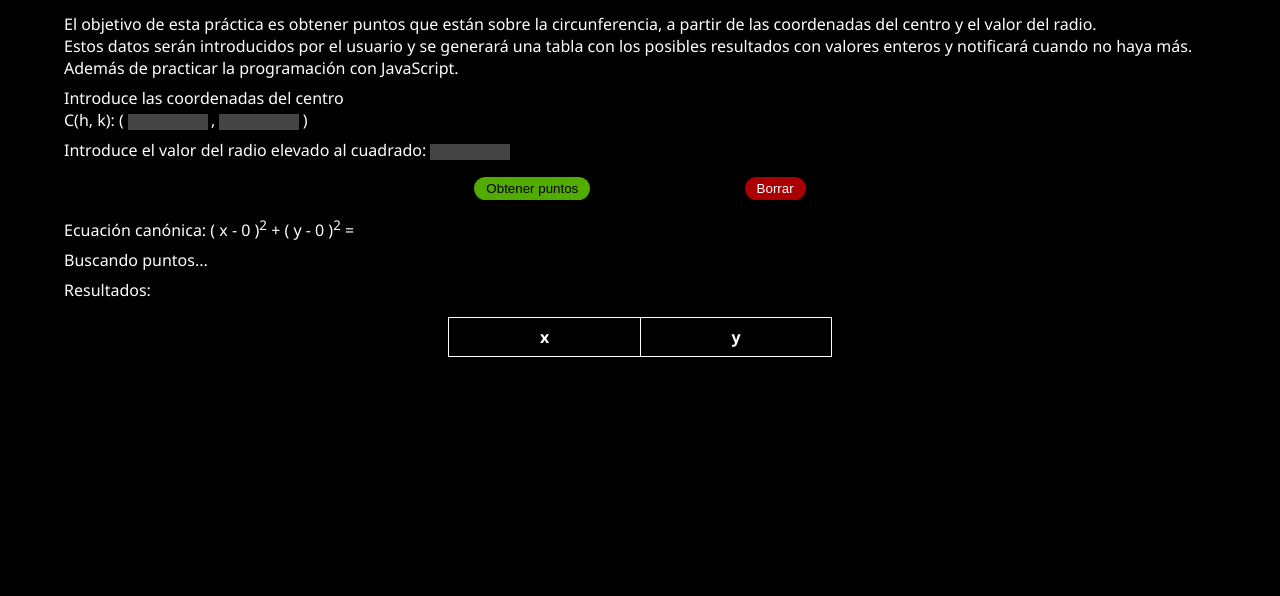
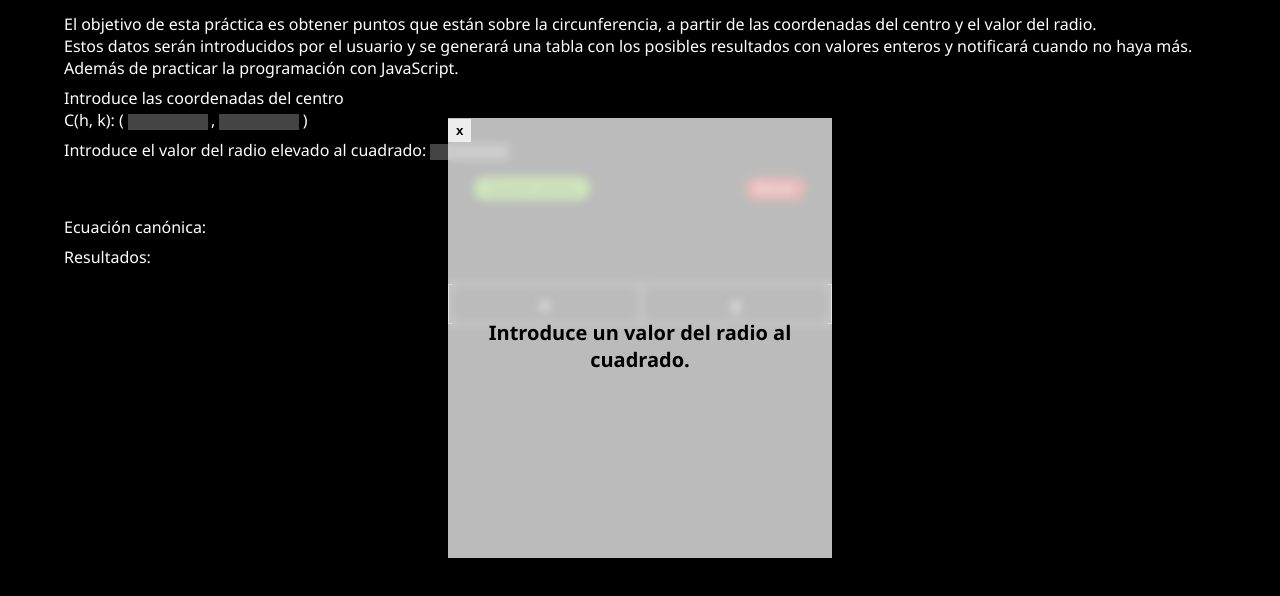
Before and after one commit to RomanPinelo/puntosCircunferencia, a plain HTML site: page index.html in a window 1280 px wide. Both pictures are taken after a click on the button "Obtener puntos". Shown: the part 62-658 px from the top of the page. Drawn offline with Linux system fonts and the light colour scheme.

Commit message:
Ventana modal agregada

```diff
--- a/calculo.js
+++ b/calculo.js
@@ -8,6 +8,10 @@ var mensajeNoResultados = document.getElementById("noMasResultados");
 var busca = document.getElementById("buscando");
 var btnPun = document.getElementById("btnPuntos");
 var btnBor = document.getElementById("btnBorrar");
+
+var ventanaModal = document.getElementById("modal");
+var btnModal = document.getElementById("cerrar");
+var textoModal = document.getElementById("mensajeModal");
 
 // Funciones
 function pintaEcuacion(h, k, radioCuadrado) {
@@ -28,17 +32,25 @@ function pintaEcuacion(h, k, radioCuadrado) {
   }
 }
 
-// Evento de los botones
-btnBor.addEventListener('click', function(){
-  window.location.reload();
-});
-
-btnPun.addEventListener('click', function(){
+function verificaDatos(h, k, radioCuadrado) {
+  if (h == "") {
+    h = 0;
+  }
+  if (k == "") {
+    k = 0;
+  }
+  if (radioCuadrado == "") {
+    ventanaModal.classList.toggle("active");
+    textoModal.innerHTML = "Introduce un valor del radio al cuadrado.";
+  } else if (radioCuadrado == 0) {
+    ventanaModal.classList.toggle("active");
+    textoModal.innerHTML = "Introduce un valor del radio al cuadrado mayor a 0.";
+  } else if (radioCuadrado < 0) {
+    ventanaModal.classList.toggle("active");
+    textoModal.innerHTML = "El valor del radio al cuadrado no puede ser negativo. Introduce un número mayor a 0.";
+  } else {
     let x = -100;
     let y = -100;
-  let h = coorH.value;
-  let k = coorK.value;
-  let radioCuadrado = valorRadioCuadrado.value;
     let resultado;
 
     pintaEcuacion(h, k, radioCuadrado);
@@ -69,4 +81,31 @@ btnPun.addEventListener('click', function(){
         }
       }
     }, 1);
+  }
+}
+
+// Evento de los botones
+btnBor.addEventListener('click', function(){
+  window.location.reload();
 });
+
+btnModal.addEventListener('click', function(){
+  ventanaModal.classList.toggle("active");
+});
+
+btnPun.addEventListener('click', function(){
+  let h = coorH.value;
+  let k = coorK.value;
+  let radioCuadrado = valorRadioCuadrado.value;
+
+  ecuaCanonica.innerHTML = "";
+  mensajeNoResultados.innerHTML = "";
+  tabla.innerHTML = `
+    <tr>
+      <th>x</th>
+      <th>y</th>
+    </tr>
+  `;
+
+  verificaDatos(h, k, radioCuadrado);
+});
--- a/index.html
+++ b/index.html
@@ -13,6 +13,11 @@
   </head>
 
   <body>
+
+    <div class="modal" id="modal">
+      <button class="cerrar" id="cerrar">x</button>
+      <p class="mensajeModal" id="mensajeModal"></p>
+    </div>
 
     <h1>Puntos dentro de la circunferencia</h1>
 
--- a/style.css
+++ b/style.css
@@ -78,6 +78,43 @@ input {
   color: #fff;
 }
 
+.modal {
+  position: absolute;
+  top: 50%;
+  left: 50%;
+  z-index: 10;
+  transform: translate(-50%, -50%) scale(0);
+  transition: 0.5s;
+  background-color: #ffffffbb;
+  backdrop-filter: blur(5px);
+  width: 90%;
+  height: 27.5rem;
+  color: #000;
+}
+
+.modal.active {
+  transform: translate(-50%, -50%) scale(1);
+}
+
+.modal .cerrar {
+  background-color: #ffffffbb;
+  outline: none;
+  border: 0;
+  padding: 0.25rem 0.5rem;
+  font-weight: bold;
+  cursor: pointer;
+}
+
+.modal .mensajeModal {
+  position: absolute;
+  text-align: center;
+  top: 50%;
+  left: 50%;
+  transform: translate(-50%, -50%);
+  font-weight: bold;
+  font-size: 1.25rem;
+}
+
 
 
 /*_*_*_*_*_*_*_*_*_*_*_*_*_*_*_*_*_*_*_*_*_*_*_*_*_*_*_*_*_*_*_*_*_*_*_*_*_*_*_*_*_*_*
@@ -85,6 +122,10 @@ input {
 *_*_*_*_*_*_*_*_*_*_*_*_*_*_*_*_*_*_*_*_*_*_*_*_*_*_*_*_*_*_*_*_*_*_*_*_*_*_*_*_*_*_*/
 @media screen and (min-width: 768px) {
   table {
+    width: 50%;
+  }
+
+  .modal {
     width: 50%;
   }
 }
@@ -96,6 +137,10 @@ input {
 *_*_*_*_*_*_*_*_*_*_*_*_*_*_*_*_*_*_*_*_*_*_*_*_*_*_*_*_*_*_*_*_*_*_*_*_*_*_*_*_*_*_*/
 @media screen and (min-width: 1000px) {
   table {
+    width: 30%;
+  }
+
+  .modal {
     width: 30%;
   }
 
```
Lines whose indentation alone changed are shown as unchanged.
